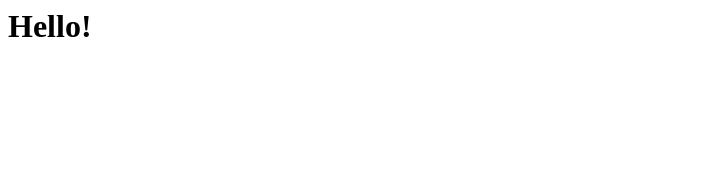
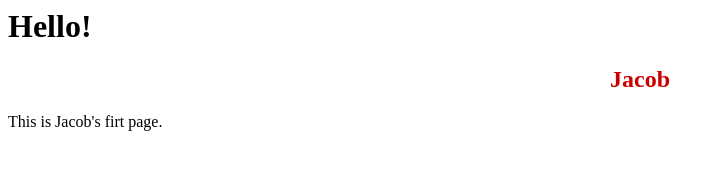
Before and after one commit to jpyadusky/startup, a plain HTML site: page index.html in a window 1280 px wide. Shown: the whole page, without its empty margins (0-725 px from the left). Drawn offline with Linux system fonts and the light colour scheme.

Commit message:
Adding Headers and main body paragraph

```diff
--- a/index.html
+++ b/index.html
@@ -1 +1,3 @@
 <h1>Hello!</h1>
+<h2 style="text-align: center; font-size: 1.5em; color: #cc0000">Jacob</h2>
+<p>This is Jacob's firt page.</p>
```
